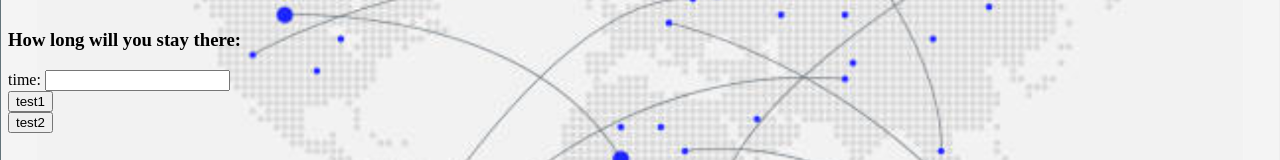
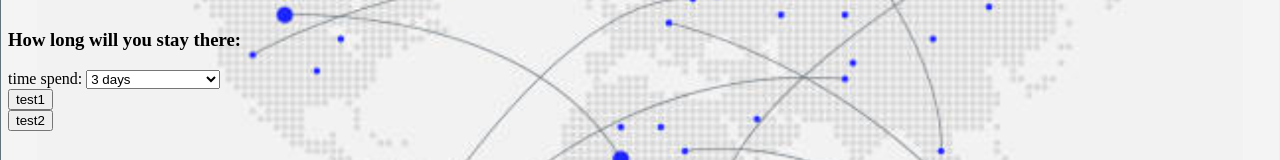
Before and after one commit to SeL033/IBA, a plain HTML site: page index.html in a window 1280 px wide. Shown: the part 365-525 px from the top of the page. Drawn offline with Linux system fonts and the light colour scheme.

Commit message:
Update index.html

```diff
--- a/index.html
+++ b/index.html
@@ -42,9 +42,16 @@
 
 
 	<br><br><br><br><br><h3>How long will you stay there:</h3>
-	<label for="name">time:</label>
+	<label for="time spend">time spend:</label>
+        <select name="time spend" id="time spend">
 
-        <input type="text" id="name" name="name" />
+	  <option value="3day">3 days</option>
+	  <option value="7day">7 days</option>
+	  <option value="15day">15 days</option>
+	  <option value="30day">30 days</option>
+	  <option value="morethan">more than a month</option>
+
+	</select>
         <br>
 	<a href="https://www.visitbeijing.com.cn/">
 	 <button>test1</button>
```
